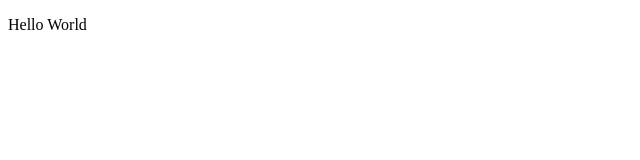
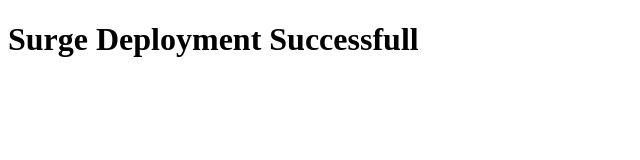
Before and after one commit to GopalDas123/Bootcamp, a plain HTML site: page index.html in a window 1280 px wide. Shown: the whole page, without its empty margins (0-640 px from the left). Drawn offline with Linux system fonts and the light colour scheme.

Commit message:
Little modified

```diff
--- a/index.html
+++ b/index.html
@@ -3,9 +3,9 @@
   <head>
     <meta charset="UTF-8" />
     <meta name="viewport" content="width=device-width, initial-scale=1.0" />
-    <title>Document</title>
+    <title>Class 1 Surge Deploy</title>
   </head>
   <body>
-    <p>Hello World</p>
+    <h1>Surge Deployment Successfull</h1>
   </body>
 </html>
```
